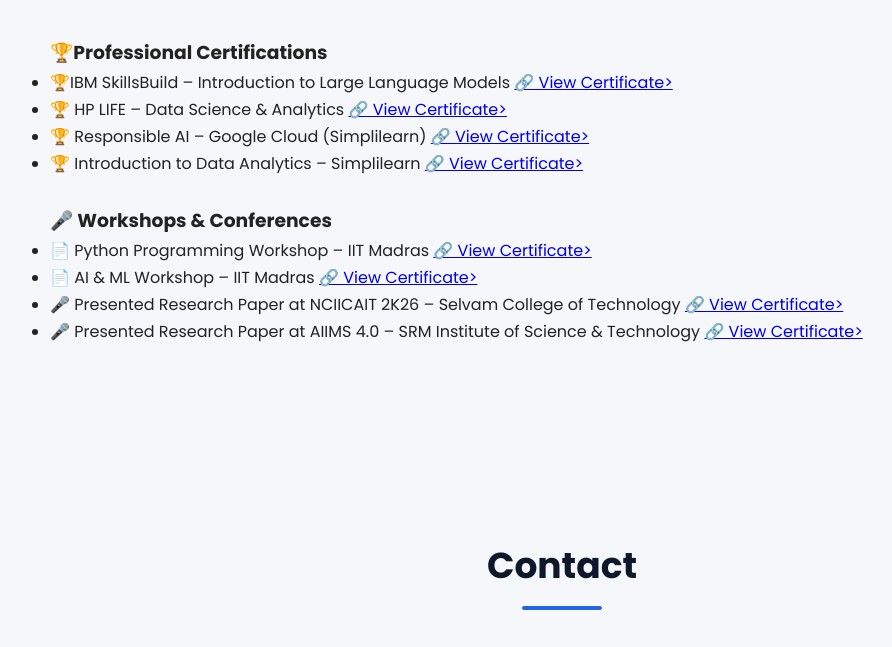
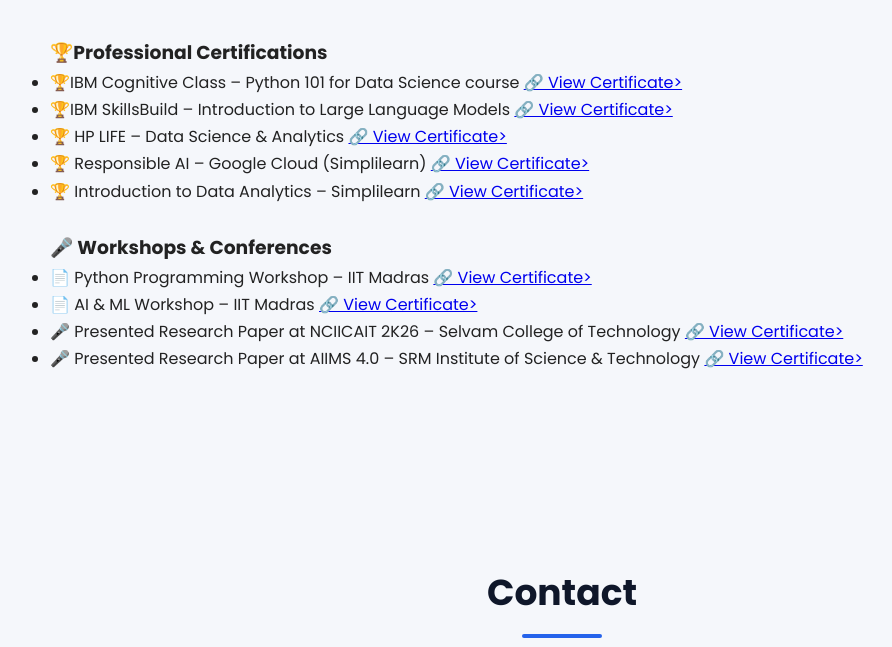
Before and after one commit to hemshree-bhagavathi-s/Portfolio, a plain HTML site: page index.html in a window 1280 px wide. Shown: the part 4366-5013 px from the top of the page, without its empty margins (78-970 px from the left). Drawn offline with Linux system fonts and the light colour scheme.

Commit message:
Update index.html

```diff
--- a/index.html
+++ b/index.html
@@ -261,6 +261,7 @@
 
     <h3> 🏆Professional Certifications</h3>
     <ul>
+        <li>🏆IBM Cognitive Class – Python 101 for Data Science course <a href="certificate0.jpeg" target="_blank">🔗 View Certificate></a></li>
         <li>🏆IBM SkillsBuild – Introduction to Large Language Models <a href="certificate1.jpeg" target="_blank">🔗 View Certificate></a></li>
         <li>🏆 HP LIFE – Data Science & Analytics <a href="certificate2.jpeg" target="_blank">🔗 View Certificate></a></li>
         <li>🏆 Responsible AI – Google Cloud (Simplilearn) <a href="certificate3.jpeg" target="_blank">🔗 View Certificate></a></li>
```
